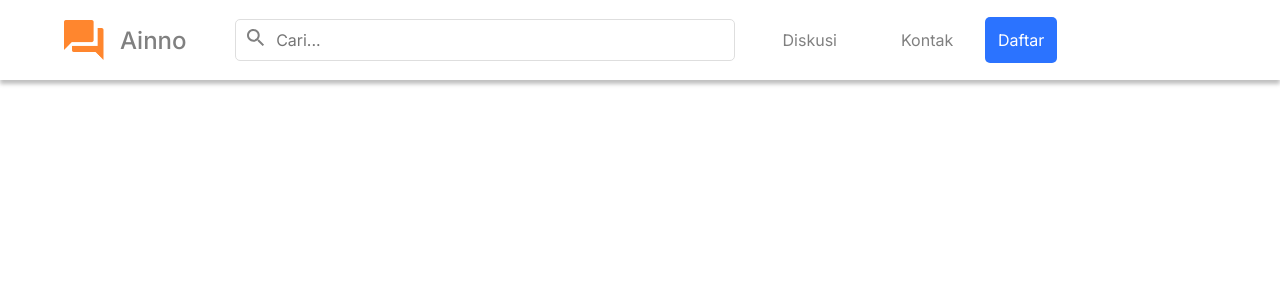
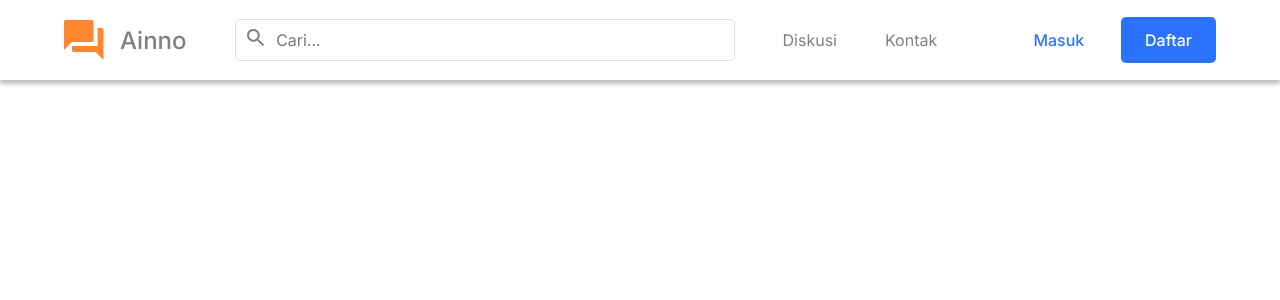
Before and after one commit to ihsan-aryandi/ainno, a React (Create React App) app: page / in a window 1280 px wide. Shown: the top 300 px of the page. Built offline with nearby package versions, Linux system fonts and the light colour scheme.

Commit message:
Creating Navbar

```diff
--- a/src/components/buttons/Button.js
+++ b/src/components/buttons/Button.js
@@ -1,8 +1,33 @@
 import React from 'react'
 import styles from './Button.module.css'
 
-export default function Button({ className, label = "", type = 'button', style = {} }) {
+export default function Button({
+    className = '',
+    label = "",
+    type = 'button',
+    transparent = false,
+    full = false,
+    padding = ''
+}) {
+    let buttonClass = styles.button
+    let style = {}
+
+    if (transparent) {
+        buttonClass = styles['button-transparent']
+    }
+
+    if (full) {
+        buttonClass += ` ${styles['full']}`
+    }
+
+    if (padding !== '') {
+        style.padding = padding
+    }
+
     return (
-        <button className={`${styles.button} ${className}`} type={type} style={style}>{label}</button>
+        <button
+            className={`${buttonClass} ${className}`}
+            type={type}
+            style={style}>{label}</button>
     )
 }
--- a/src/components/buttons/Button.module.css
+++ b/src/components/buttons/Button.module.css
@@ -1,9 +1,9 @@
-.button {
+.button, .button-transparent {
     display: inline-block;
-    width: 100%;
     padding: 0.8rem;
     font-size: 1rem;
     color: var(--main-color3);
+    font-weight: 500;
     background-color: var(--main-color1);
     outline: none;
     border: none;
@@ -15,3 +15,11 @@
 .button:focus, .button:hover {
     box-shadow: 0 0 5px var(--main-color1);
 }
+
+.button-transparent {
+    background-color: transparent;
+}
+
+.full {
+    width: 100%;
+}
--- a/src/components/navbars/Navbar.js
+++ b/src/components/navbars/Navbar.js
@@ -9,14 +9,27 @@ import {
 } from 'react-router-dom'
 import styles from './Navbar.module.css'
 
+const LINKS = [
+    {
+        label: 'Diskusi',
+        to: '/discuss'
+    },
+    {
+        label: 'Kontak',
+        to: '/contact'
+    }
+]
+
 export default function Navbar() {
+    const isAuthenticated = false
+
     return (
         <nav className={styles.navbar}>
             <Container>
                 <Brand />
                 <SearchInput className='search mr-6' placeholder='Cari...' id='search-input'/>
                 <NavLinks className='mr-4' />
-                <Auth />
+                {isAuthenticated ? <Profile /> : <Auth />}
             </Container>
         </nav>
     )
@@ -32,20 +45,9 @@ function Brand() {
 }
 
 function NavLinks({ className = '' }) {
-    const links = [
-        {
-            label: 'Diskusi',
-            to: '/discuss'
-        },
-        {
-            label: 'Kontak',
-            to: '/contact'
-        }
-    ]
-
     return (
         <div className={`${styles['nav-links']} ${className}`}>
-            {links.map((link, i) => (
+            {LINKS.map((link, i) => (
                 <NavLink
                     key={i}
                     to={link.to}
@@ -71,10 +73,23 @@ function NavLink({ to = '', label = '' }) {
     )
 }
 
-function Auth() {
+function Auth({ className = '' }) {
     return (
-        <div>
-            <Button label='Daftar' />
+        <div className={`${styles.auth} ${className}`}>
+            <Link className='mr-3' to='/login'>
+                <Button className='main-color1' label='Masuk' transparent />
+            </Link>
+            <Link to='/register'>
+                <Button label='Daftar' padding='0.8rem 1.5rem' />
+            </Link>
         </div>
     )
 }
+
+function Profile() {
+    return (
+        <div className={styles.profile}>
+            <img src='/images/profile-example.jpg' alt='profile example' title='Dasha Taran' />
+        </div>
+    )
+}
--- a/src/components/navbars/Navbar.module.css
+++ b/src/components/navbars/Navbar.module.css
@@ -20,7 +20,7 @@
 .nav-link {
     display: flex;
     align-items: center;
-    margin-right: 4rem;
+    margin-right: 3rem;
     text-decoration: none;
     color: var(--grey-color3);
     height: 100%;
@@ -65,3 +65,27 @@
     width: 2.5rem;
     height: 2.5rem;
 }
+
+/*
+    Auth
+*/
+.auth {
+    margin-left: auto;
+}
+
+/*
+    Profile
+*/
+.profile {
+    margin-left: auto;
+    width: 3rem;
+    height: 3rem;
+    border-radius: 50%;
+    overflow: hidden;
+}
+
+.profile img {
+   width: 100%;
+   height: 100%;
+   object-fit: cover;
+}
--- a/src/index.css
+++ b/src/index.css
@@ -58,13 +58,25 @@ body, input {
 /*
     Colors
 */
+.main-color1 {
+    color: var(--main-color1) !important;
+}
+
 .grey-color3 {
-    color: var(--grey-color3);
+    color: var(--grey-color3) !important;
 }
 
 /*
     Background colors
 */
+.bg-main-color1 {
+    background-color: var(--main-color1);
+}
+
+.bg-main-color2 {
+    background-color: var(--main-color2);
+}
+
 .bg-main-color3 {
     background-color: var(--main-color3);
 }
--- a/src/pages/login/LoginPage.js
+++ b/src/pages/login/LoginPage.js
@@ -15,7 +15,7 @@ export default function LoginPage() {
                 <Form>
                     <Input label="Username" className="mb-3" autoFocus />
                     <Input label="Password" className="mb-4" type="password" />
-                    <Button label="Masuk" className="mb-4" />
+                    <Button label="Masuk" className="mb-4" full />
                     <p className='grey-color3' style={{fontSize: '.9rem'}}>Belum memiliki akun ? <Link className="link" to="/register">Buat akun</Link></p>
                 </Form>
             </Card>
```
Also changed, not shown: public/images/profile-example.jpg (added).
